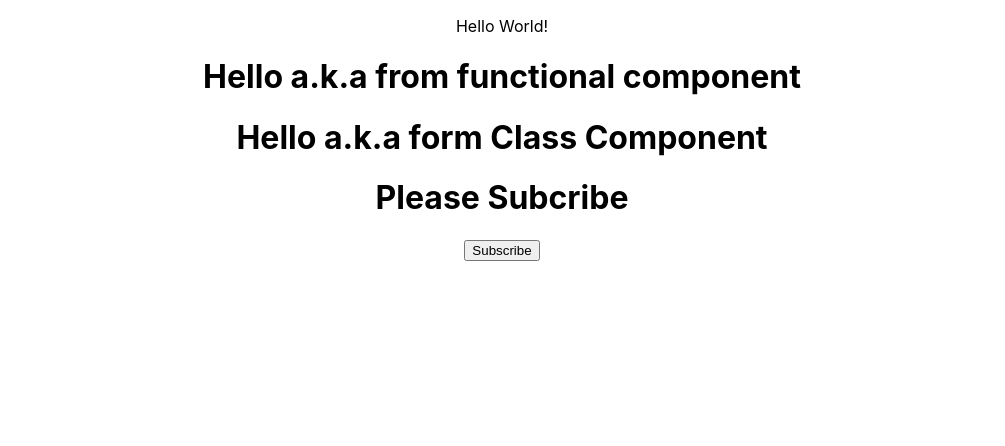
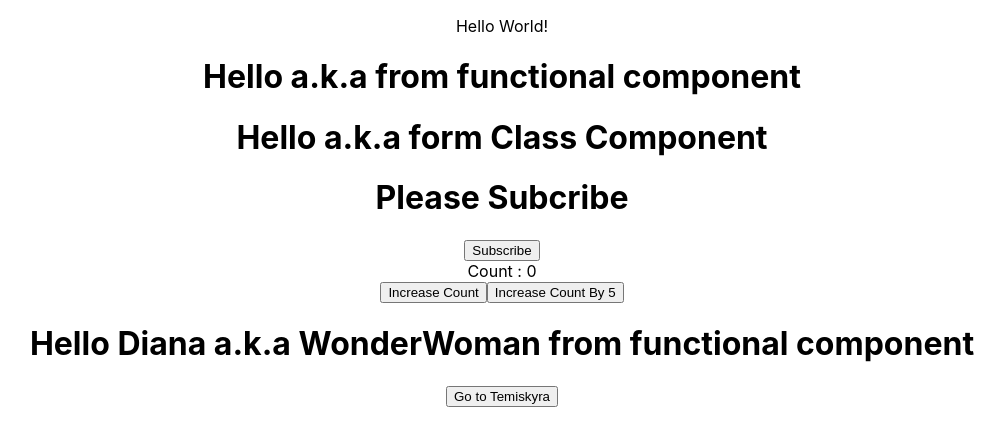
Before and after one commit to arpitmishra02/react, a React (Create React App) app in the folder hello-world/: page / in a window 1280 px wide. Shown: the top 446 px of the page, without its empty margins (138-1143 px from the left). Built offline with nearby package versions, Linux system fonts and the light colour scheme.

Commit message:
setState

```diff
--- a/hello-world/src/App.js
+++ b/hello-world/src/App.js
@@ -1,4 +1,5 @@
 import './App.css';
+import Counter from './Counter';
 // import MyFunctionalComponent from './Greet';
 import {Greet} from './Greet'; // within currly braces
 import Message from './Message';
@@ -27,6 +28,10 @@ function App() {
        <button>Heat Vision On</button>
       </Welcome> */}
       <Message></Message>
+      <Counter></Counter>
+      <Greet name="Diana" heroName="WonderWoman">
+       <button>Go to Temiskyra</button>
+      </Greet>
     </div>
   );
 }
--- /dev/null
+++ b/hello-world/src/Counter.js
@@ -0,0 +1,54 @@
+import React, { Component } from 'react'
+
+class Counter extends Component {
+
+    constructor(props) {
+        super(props)
+
+        this.state = {
+             count: 0
+        }
+    }
+
+    increament = () => {
+        // this.state.count = this.state.count + 1
+        // console.log("Synchronous log: ", this.state.count)
+
+        // this.setState({
+        //     count: this.state.count + 1
+        // },
+        // () => {
+        //         console.log("A-Synchronous log: ", this.state.count)
+        // })
+        // console.log("Synchronous log: ", this.state.count)
+
+
+        this.setState( (prevState, props) => ({  // =>()
+            count: prevState.count + 1
+        }),
+        () => {
+                console.log("A-Synchronous log: ", this.state.count)
+        })
+        console.log("Synchronous log: ", this.state.count)
+    }
+
+    increamentBy5 = () => {
+        this.increament()
+        this.increament()
+        this.increament()
+        this.increament()
+        this.increament()
+    }
+
+    render() {
+        return (
+            <div>
+                <div>Count : {this.state.count}</div>
+                <button onClick={()=> this.increament()}>Increase Count</button>
+                <button onClick={()=> this.increamentBy5()}>Increase Count By 5</button>
+            </div>
+        )
+    }
+}
+
+export default Counter
--- a/hello-world/src/Greet.js
+++ b/hello-world/src/Greet.js
@@ -12,10 +12,18 @@ import React from 'react'
 
 export const Greet = (props) => {
     console.log(props);
+    // return (
+    //     <>
+    //     <h1>Hello {props.name} a.k.a {props.heroName} from functional component</h1>
+    //     {props.children}
+    //     </>
+    // )
+
+    const {name, heroName, children} = props
     return (
         <>
-        <h1>Hello {props.name} a.k.a {props.heroName} from functional component</h1>
-        {props.children}
+        <h1>Hello {name} a.k.a {heroName} from functional component</h1>
+        {children}
         </>
     )
 }
```
